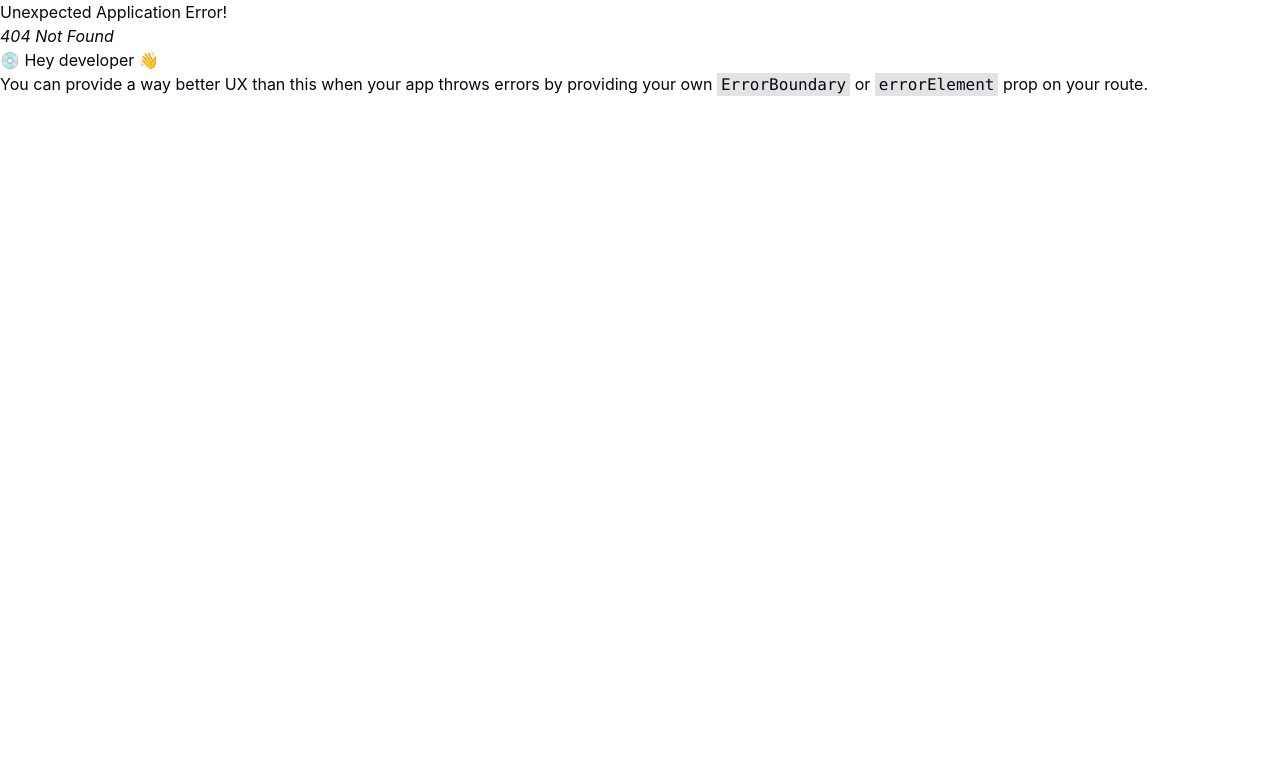
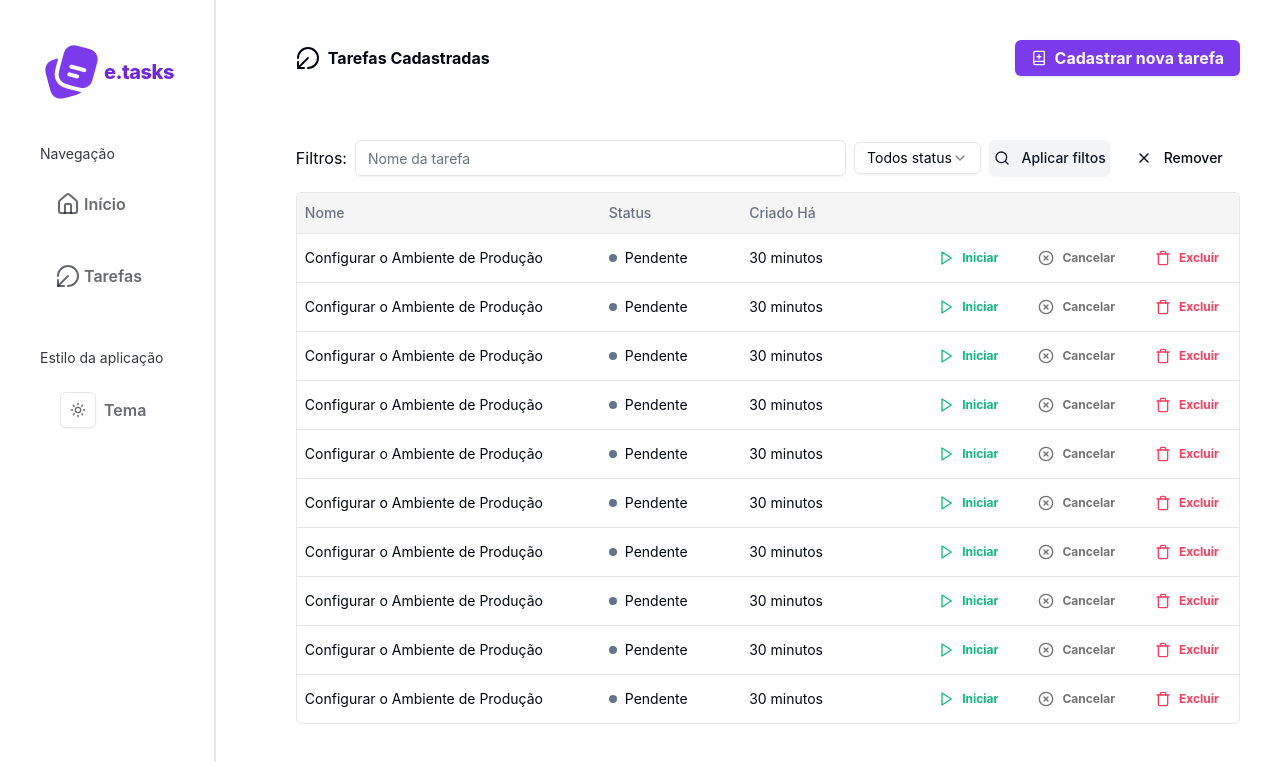
Before and after one commit to gabriel-corto/e.tasks, a React (Vite) app: page /tasks in a window 1280 px wide. Before the commit this address had no page. Shown: the top 762 px of the page. Built offline with nearby package versions, Linux system fonts and the light colour scheme.

Commit message:
style: create tasks page!

```diff
--- a/src/components/sidebar.tsx
+++ b/src/components/sidebar.tsx
@@ -21,7 +21,7 @@ export function Sidebar() {
             <span>Início</span>
           </Link>
           <Link
-            to="/"
+            to="/tasks"
             className="flex items-center gap-1 transition-all font-semibold text-foreground/60 p-2 rounded-lg hover:bg-violet-600/20 hover:text-violet-600"
           >
             <ArrowDownLeftFromCircle className="w-6 h-6" />
--- a/src/components/ui/button.tsx
+++ b/src/components/ui/button.tsx
@@ -1,8 +1,8 @@
-import * as React from "react"
-import { Slot } from "@radix-ui/react-slot"
-import { cva, type VariantProps } from "class-variance-authority"
+import * as React from "react";
+import { Slot } from "@radix-ui/react-slot";
+import { cva, type VariantProps } from "class-variance-authority";
 
-import { cn } from "@/lib/utils"
+import { cn } from "@/lib/utils";
 
 const buttonVariants = cva(
   "inline-flex items-center justify-center gap-2 whitespace-nowrap rounded-md text-sm font-medium transition-colors focus-visible:outline-none focus-visible:ring-1 focus-visible:ring-ring disabled:pointer-events-none disabled:opacity-50 [&_svg]:pointer-events-none [&_svg]:size-4 [&_svg]:shrink-0",
@@ -25,6 +25,7 @@ const buttonVariants = cva(
         sm: "h-8 rounded-md px-3 text-xs",
         lg: "h-10 rounded-md px-8",
         icon: "h-9 w-9",
+        xl: "h-9 w-60",
       },
     },
     defaultVariants: {
@@ -32,26 +33,26 @@ const buttonVariants = cva(
       size: "default",
     },
   }
-)
+);
 
 export interface ButtonProps
   extends React.ButtonHTMLAttributes<HTMLButtonElement>,
     VariantProps<typeof buttonVariants> {
-  asChild?: boolean
+  asChild?: boolean;
 }
 
 const Button = React.forwardRef<HTMLButtonElement, ButtonProps>(
   ({ className, variant, size, asChild = false, ...props }, ref) => {
-    const Comp = asChild ? Slot : "button"
+    const Comp = asChild ? Slot : "button";
     return (
       <Comp
         className={cn(buttonVariants({ variant, size, className }))}
         ref={ref}
         {...props}
       />
-    )
+    );
   }
-)
-Button.displayName = "Button"
+);
+Button.displayName = "Button";
 
-export { Button, buttonVariants }
+export { Button, buttonVariants };
--- a/src/components/ui/table.tsx
+++ b/src/components/ui/table.tsx
@@ -1,6 +1,6 @@
-import * as React from "react"
+import * as React from "react";
 
-import { cn } from "@/lib/utils"
+import { cn } from "@/lib/utils";
 
 const Table = React.forwardRef<
   HTMLTableElement,
@@ -13,16 +13,16 @@ const Table = React.forwardRef<
       {...props}
     />
   </div>
-))
-Table.displayName = "Table"
+));
+Table.displayName = "Table";
 
 const TableHeader = React.forwardRef<
   HTMLTableSectionElement,
   React.HTMLAttributes<HTMLTableSectionElement>
 >(({ className, ...props }, ref) => (
   <thead ref={ref} className={cn("[&_tr]:border-b", className)} {...props} />
-))
-TableHeader.displayName = "TableHeader"
+));
+TableHeader.displayName = "TableHeader";
 
 const TableBody = React.forwardRef<
   HTMLTableSectionElement,
@@ -33,8 +33,8 @@ const TableBody = React.forwardRef<
     className={cn("[&_tr:last-child]:border-0", className)}
     {...props}
   />
-))
-TableBody.displayName = "TableBody"
+));
+TableBody.displayName = "TableBody";
 
 const TableFooter = React.forwardRef<
   HTMLTableSectionElement,
@@ -48,8 +48,8 @@ const TableFooter = React.forwardRef<
     )}
     {...props}
   />
-))
-TableFooter.displayName = "TableFooter"
+));
+TableFooter.displayName = "TableFooter";
 
 const TableRow = React.forwardRef<
   HTMLTableRowElement,
@@ -58,13 +58,13 @@ const TableRow = React.forwardRef<
   <tr
     ref={ref}
     className={cn(
-      "border-b transition-colors hover:bg-muted/50 data-[state=selected]:bg-muted",
+      "border-b transition-colors data-[state=selected]:bg-muted",
       className
     )}
     {...props}
   />
-))
-TableRow.displayName = "TableRow"
+));
+TableRow.displayName = "TableRow";
 
 const TableHead = React.forwardRef<
   HTMLTableCellElement,
@@ -78,8 +78,8 @@ const TableHead = React.forwardRef<
     )}
     {...props}
   />
-))
-TableHead.displayName = "TableHead"
+));
+TableHead.displayName = "TableHead";
 
 const TableCell = React.forwardRef<
   HTMLTableCellElement,
@@ -93,8 +93,8 @@ const TableCell = React.forwardRef<
     )}
     {...props}
   />
-))
-TableCell.displayName = "TableCell"
+));
+TableCell.displayName = "TableCell";
 
 const TableCaption = React.forwardRef<
   HTMLTableCaptionElement,
@@ -105,8 +105,8 @@ const TableCaption = React.forwardRef<
     className={cn("mt-4 text-sm text-muted-foreground", className)}
     {...props}
   />
-))
-TableCaption.displayName = "TableCaption"
+));
+TableCaption.displayName = "TableCaption";
 
 export {
   Table,
@@ -117,4 +117,4 @@ export {
   TableRow,
   TableCell,
   TableCaption,
-}
+};
--- /dev/null
+++ b/src/pages/app/tasks/task-status.tsx
@@ -0,0 +1,36 @@
+type TaskStatus = "pending" | "in-progress" | "completed" | "canceled";
+
+interface TaskStatusProps {
+  status: TaskStatus;
+}
+
+export function TaskStatus({ status }: TaskStatusProps) {
+  return (
+    <div className="flex items-center gap-2">
+      {status === "pending" && (
+        <>
+          <span className="w-2 h-2 rounded-full bg-slate-500"></span>
+          <span>Pendente</span>
+        </>
+      )}
+      {status === "completed" && (
+        <>
+          <span className="w-2 h-2 rounded-full bg-emerald-500"></span>
+          <span>Concluída</span>
+        </>
+      )}
+      {status === "canceled" && (
+        <>
+          <span className="w-2 h-2 rounded-full bg-rose-500"></span>
+          <span>Cancelado</span>
+        </>
+      )}
+      {status === "in-progress" && (
+        <>
+          <span className="w-2 h-2 rounded-full bg-amber-500"></span>
+          <span>Em progresso</span>
+        </>
+      )}
+    </div>
+  );
+}
--- /dev/null
+++ b/src/pages/app/tasks/task-table-filter.tsx
@@ -0,0 +1,44 @@
+import { Button } from "@/components/ui/button";
+import { Input } from "@/components/ui/input";
+import {
+  Select,
+  SelectContent,
+  SelectTrigger,
+  SelectValue,
+  SelectItem,
+} from "@/components/ui/select";
+import { Search, X } from "lucide-react";
+
+export function TaskTableFilter() {
+  return (
+    <form className="flex items-center gap-2">
+      <span>Filtros:</span>
+
+      <Input type="text" placeholder="Nome da tarefa" />
+
+      <Select defaultValue="all">
+        <SelectTrigger className="h-8 w-[180px]">
+          <SelectValue />
+        </SelectTrigger>
+
+        <SelectContent>
+          <SelectItem value="all">Todos status</SelectItem>
+          <SelectItem value="pending">Pendente</SelectItem>
+          <SelectItem value="in-progress">Em progresso</SelectItem>
+          <SelectItem value="completed">Concluída</SelectItem>
+          <SelectItem value="canceled">Cancelado</SelectItem>
+        </SelectContent>
+
+        <Button type="submit" variant="secondary" size="xl">
+          <Search className="h-4 w-4 mr-1" />
+          Aplicar filtos
+        </Button>
+
+        <Button type="button" variant="ghost" size="xl">
+          <X className="h-4 w-4 mr-1" />
+          Remover
+        </Button>
+      </Select>
+    </form>
+  );
+}
--- /dev/null
+++ b/src/pages/app/tasks/task-table-row.tsx
@@ -0,0 +1,46 @@
+import { Button } from "@/components/ui/button";
+import { TableCell, TableRow } from "@/components/ui/table";
+import { Play, Trash, XCircle } from "lucide-react";
+import { TaskStatus } from "./task-status";
+
+export function TaskTableRow() {
+  return (
+    <TableRow>
+      <TableCell>Configurar o Ambiente de Produção</TableCell>
+      <TableCell>
+        <TaskStatus status="pending" />
+      </TableCell>
+      <TableCell>30 minutos</TableCell>
+      <TableCell>
+        <Button
+          size="sm"
+          variant="ghost"
+          className="text-emerald-500 hover:text-emerald-600 font-bold"
+        >
+          <Play className="w-4 h-4" />
+          <span>Iniciar</span>
+        </Button>
+      </TableCell>
+      <TableCell>
+        <Button
+          size="sm"
+          variant="ghost"
+          className="text-neutral-500 hover:text-neutral-600 font-bold"
+        >
+          <XCircle className="w-4 h-4" />
+          <span>Cancelar</span>
+        </Button>
+      </TableCell>
+      <TableCell>
+        <Button
+          size="sm"
+          variant="ghost"
+          className="text-rose-500 hover:text-rose-600 font-bold"
+        >
+          <Trash className="w-4 h-4" />
+          <span>Excluir</span>
+        </Button>
+      </TableCell>
+    </TableRow>
+  );
+}
--- /dev/null
+++ b/src/pages/app/tasks/tasks.tsx
@@ -0,0 +1,52 @@
+import { Toolbar } from "@/components/toolbar";
+import { ArrowDownLeftFromCircle } from "lucide-react";
+import { Helmet } from "react-helmet-async";
+import {
+  Table,
+  TableBody,
+  TableHead,
+  TableHeader,
+  TableRow,
+} from "@/components/ui/table";
+import { TaskTableRow } from "./task-table-row";
+import { TaskTableFilter } from "./task-table-filter";
+
+export function Tasks() {
+  return (
+    <>
+      <Helmet title="Tarefas" />
+
+      <div>
+        <Toolbar
+          children={<ArrowDownLeftFromCircle />}
+          title="Tarefas Cadastradas"
+        />
+
+        <div className="mt-16">
+          <TaskTableFilter />
+        </div>
+
+        <div className="mt-4 border rounded-md">
+          <Table>
+            <TableHeader>
+              <TableRow className="bg-neutral-100 dark:bg-slate-900">
+                <TableHead className="w-[350px]">Nome</TableHead>
+                <TableHead className="w-[150px]">Status</TableHead>
+                <TableHead className="w-[200px]">Criado Há</TableHead>
+                <TableHead className="w-[100px]"></TableHead>
+                <TableHead className="w-[100px]"></TableHead>
+                <TableHead className="w-[100px]"></TableHead>
+              </TableRow>
+            </TableHeader>
+
+            <TableBody>
+              {Array.from({ length: 10 }).map((_, i) => {
+                return <TaskTableRow key={i} />;
+              })}
+            </TableBody>
+          </Table>
+        </div>
+      </div>
+    </>
+  );
+}
--- a/src/routes.tsx
+++ b/src/routes.tsx
@@ -1,11 +1,15 @@
 import { createBrowserRouter } from "react-router-dom";
 import { AppLayout } from "./pages/_layouts/app";
 import { Dashboard } from "./pages/app/dashboard/dashboard";
+import { Tasks } from "./pages/app/tasks/tasks";
 
 export const routes = createBrowserRouter([
   {
     path: "/",
     element: <AppLayout />,
-    children: [{ path: "/", element: <Dashboard /> }],
+    children: [
+      { path: "/", element: <Dashboard /> },
+      { path: "/tasks", element: <Tasks /> },
+    ],
   },
 ]);
```
